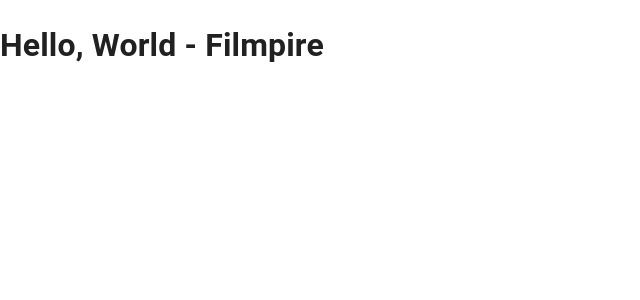
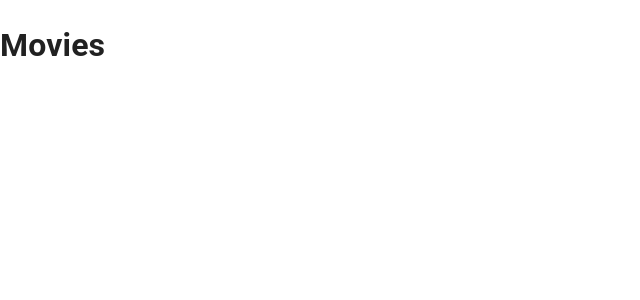
Before and after one commit to dayo4/movlib-ai, a React (Create React App) app: page / in a window 1280 px wide. Shown: the top 300 px of the page, without its empty margins (0-640 px from the left). Built offline with nearby package versions, Linux system fonts and the light colour scheme.

Commit message:
react-dom downgraded to fix Switch error

```diff
--- a/package.json
+++ b/package.json
@@ -17,7 +17,7 @@
     "react": "^18.2.0",
     "react-dom": "^18.2.0",
     "react-redux": "^8.0.5",
-    "react-router-dom": "^6.6.1",
+    "react-router-dom": "^5.2.0",
     "react-scripts": "5.0.1",
     "web-vitals": "^2.1.4"
   },
--- a/src/components/App.jsx
+++ b/src/components/App.jsx
@@ -1,12 +1,27 @@
 import React from "react";
 import { CssBaseline } from "@mui/material";
-// import { Route, Switch } from "react-router-dom";
+import { Route, Switch } from "react-router-dom";
 
 const App = () => {
     return (
         <div>
             <CssBaseline />
-            <h1>Hello, World - Filmpire</h1>
+            <main>
+                <Switch>
+                    <Route exact path="/movie/:id">
+                        <h1>Movie Information</h1>
+                    </Route>
+                    <Route exact path="/actors/:id">
+                        <h1>Actors</h1>
+                    </Route>
+                    <Route exact path="/">
+                        <h1>Movies</h1>
+                    </Route>
+                    <Route exact path="/profile/:id">
+                        <h1>Profile</h1>
+                    </Route>
+                </Switch>
+            </main>
         </div>
     );
 };
--- a/src/index.js
+++ b/src/index.js
@@ -1,6 +1,12 @@
 import React from "react";
 import ReactDOM from "react-dom";
-
+import { BrowserRouter } from "react-router-dom";
 import App from "./components/App";
 
-ReactDOM.render(<App />, document.getElementById("root"));
+ReactDOM.render(
+    <BrowserRouter>
+        <App />
+    </BrowserRouter>,
+
+    document.getElementById("root")
+);
```
Also changed, not shown: src/components/MovieInformation/MovieInformation.jsx (added), 1 other file (tests, documents, lock files or other folders).
